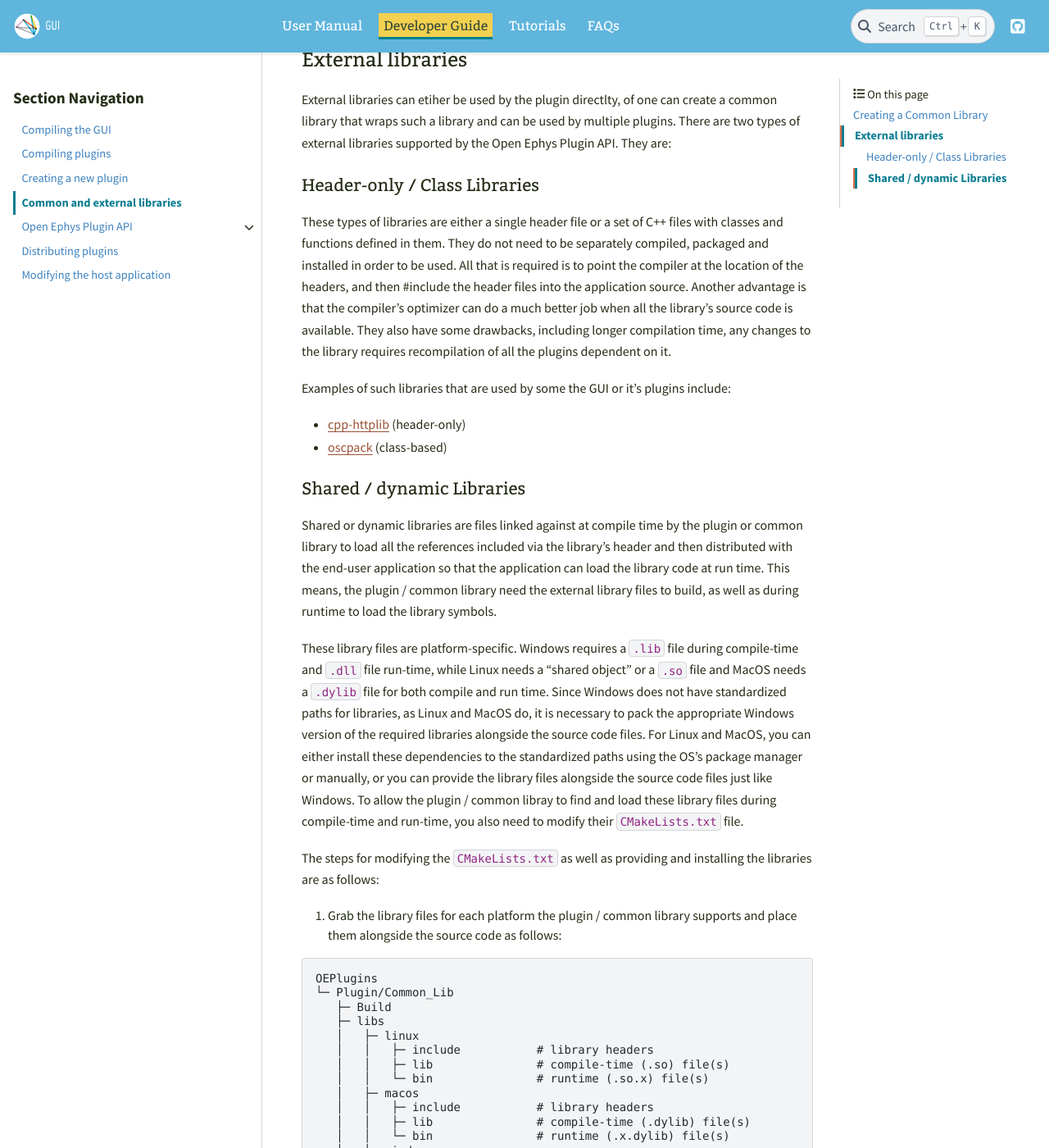
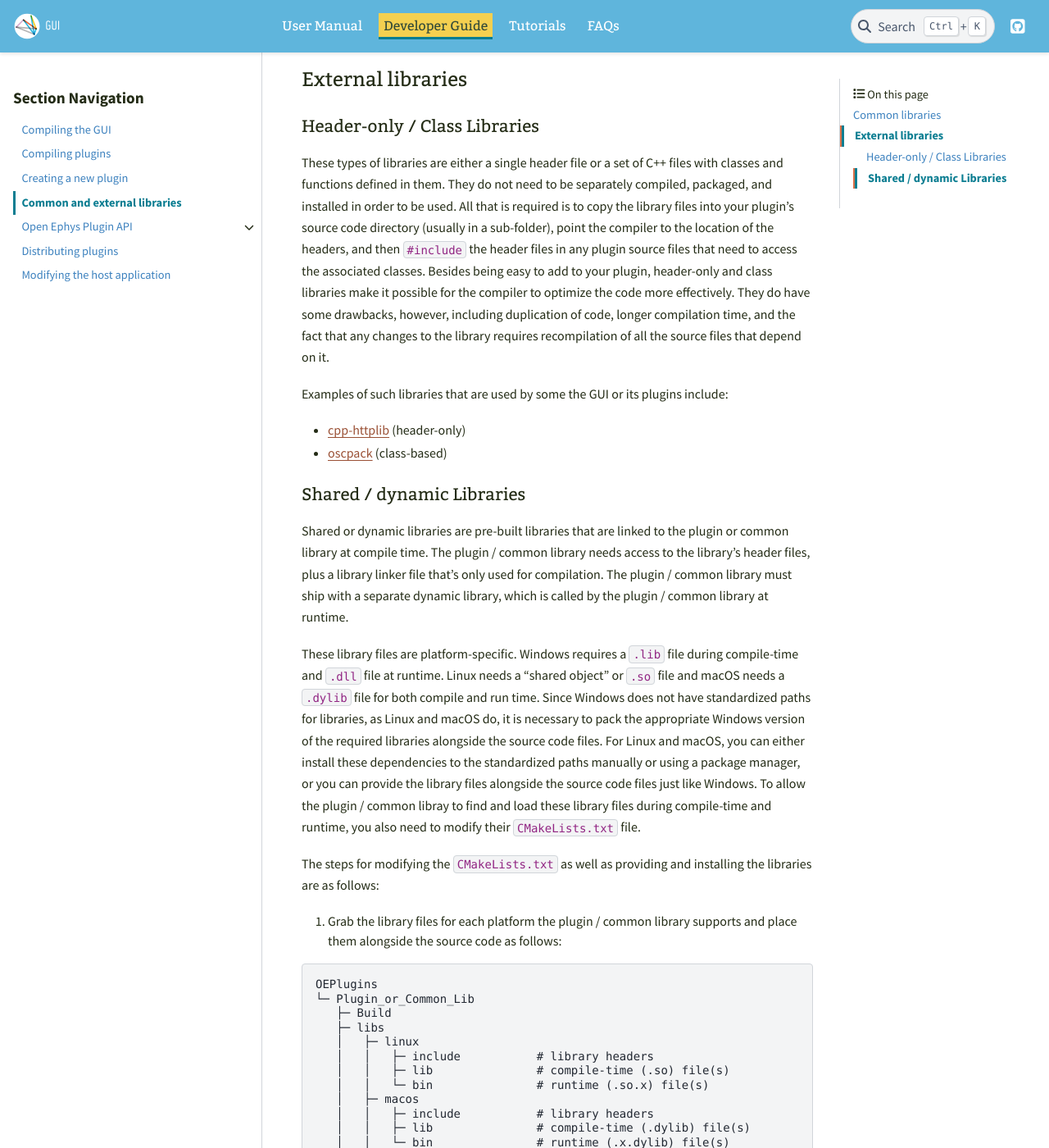
Before and after one commit to open-ephys/gui-docs, a Sphinx documentation site: the page built from source/Developer-Guide/Common-and-external-libraries.rst, in a window 1280 px wide and 1400 px high, scrolled down 2819 px. Shown: the whole window at 82% size. Built offline with Sphinx 7.4.7 and the PyData theme 0.15.4, drawn with Linux system fonts in a browser that asks for light colours; some of the changed text lies outside the part shown.

Commit message:
Edit common and external library instructions

```diff
--- a/source/Developer-Guide/Common-and-external-libraries.rst
+++ b/source/Developer-Guide/Common-and-external-libraries.rst
@@ -3,16 +3,16 @@
    :format: html
 
 Common and external libraries
-================================
+====================================
 
-Plugins are the primary means of extending the GUI's functionality. While, some plugins don't need any external libraries to work, other plugins need specific libraries for it to work. The libraries or dependencies are essential as they add more functionality to plugins without having to write all the code behind it.
+Not only do plugins make it easier to share new features with other users, they can also take advantage of a wide array of C++ libraries without adding new dependencies to the host application. While there are many plugins that only rely on the Open Ephys Plugin API, JUCE, and the C++ standard library, in some cases it is essential to call functions from more specialized libraries. External libraries can add powerful features with minimal extra code.
 
 Some examples of plugins that use external libaries include:
 
 * `Neuropixels PXI <https://github.com/open-ephys-plugins/neuropixels-pxi>`__ (*Neuropixels API*)
 * `ZMQ Interface <https://github.com/open-ephys-plugins/zmq-interface>`__ (*ZeroMQ*)
 
-There are also some cases where you want to create your own library that can be used by multiple plugins or you want to wrap a library with your own custom changes to provide a standard interface for multiple plugins, then you can do so by creating a common library. A common library is a Open Ephys Plugin API specific library that can be used by any plugin built using the Plugin API.
+It's also possible to create a custom library that can be used by multiple plugins, or to wrap an existing library in a way that makes it easier to use with the Open Ephys GUI. These "Common Libraries" are Open Ephys-specific libraries that can be used by any plugin built using the Plugin API.
 
 Some examples of common libraries and plugins that use them include:
 
@@ -25,11 +25,10 @@
    * `Spectrum Viewer <https://github.com/open-ephys-plugins/spectrum-viewer>`__
 
 
-
-This page will show you how to build common libraries and use external libraries. These instructions assume you have already compiled the main application. If not, follow the instructions on :ref:`this page <compilingthegui>`.
+This page will demonstrate how to use common libraries and external libraries in your plugins. These instructions assume you have already compiled the Open Ephys host application. If you haven't done that yet, follow the instructions on :ref:`this page <compilingthegui>`.
 
 
-Creating a Common Library
+Common libraries
 ##########################
 
 The first step in creating a new common library is to create a repository from the :code:`OECommonLib` template.
@@ -100,9 +99,9 @@
    }
 
 
-.. note:: For every class you want to export to use in the plugins, you need to add the `COMMON_LIB` macro to the class declaration as done above.
+.. note:: For every class you want to export for use by plugins, you need to add the `COMMON_LIB` macro to the class declaration as demonstrated above.
 
-Setup plugins using common libraries
+Using the common library in a plugin
 -------------------------------------
 
 For all the plugins that are going to use you common library, we first need to copy the :code:`link_open_ephys_lib.cmake` script from the :code:`OECommonLib` template repo to the plugin's base directory. This script will find and link the common library that is specified when calling it. Then modify the plugin's :code:`CMakeLists.txt` file to include and run this script as follows:
@@ -118,14 +117,12 @@
 External libraries
 ###################
 
-External libraries can etiher be used by the plugin directlty, of one can create a common library that wraps such a library and can be used by multiple plugins. There are two types of external libraries supported by the Open Ephys Plugin API. They are:
-
 Header-only / Class Libraries
 ------------------------------
 
-These types of libraries are either a single header file or a set of C++ files with classes and functions defined in them. They do not need to be separately compiled, packaged and installed in order to be used. All that is required is to point the compiler at the location of the headers, and then #include the header files into the application source. Another advantage is that the compiler's optimizer can do a much better job when all the library's source code is available. They also have some drawbacks, including longer compilation time, any changes to the library requires recompilation of all the plugins dependent on it.
+These types of libraries are either a single header file or a set of C++ files with classes and functions defined in them. They do not need to be separately compiled, packaged, and installed in order to be used. All that is required is to copy the library files into your plugin's source code directory (usually in a sub-folder), point the compiler to the location of the headers, and then :code:`#include` the header files in any plugin source files that need to access the associated classes. Besides being easy to add to your plugin, header-only and class libraries make it possible for the compiler to optimize the code more effectively. They do have some drawbacks, however, including duplication of code, longer compilation time, and the fact that any changes to the library requires recompilation of all the source files that depend on it.
 
-Examples of such libraries that are used by some the GUI or it's plugins include:
+Examples of such libraries that are used by some the GUI or its plugins include:
 
 * `cpp-httplib <https://github.com/yhirose/cpp-httplib>`__ (header-only)
 * `oscpack <https://code.google.com/archive/p/oscpack/>`__ (class-based)
@@ -134,9 +131,9 @@
 Shared / dynamic Libraries
 ---------------------------
 
-Shared or dynamic libraries are files linked against at compile time by the plugin or common library to load all the references included via the library's header and then distributed with the end-user application so that the application can load the library code at run time. This means, the plugin / common library need the external library files to build, as well as during runtime to load the library symbols.
+Shared or dynamic libraries are pre-built libraries that are linked to the plugin or common library at compile time. The plugin / common library needs access to the library's header files, plus a library linker file that's only used for compilation. The plugin / common library must ship with a separate dynamic library, which is called by the plugin / common library at runtime.
 
-These library files are platform-specific. Windows requires a :code:`.lib` file during compile-time and :code:`.dll` file run-time, while Linux needs a "shared object" or a :code:`.so` file  and MacOS needs a :code:`.dylib` file for both compile and run time. Since Windows does not have standardized paths for libraries, as Linux and MacOS do, it is necessary to pack the appropriate Windows version of the required libraries alongside the source code files. For Linux and MacOS, you can either install these dependencies to the standardized paths using the OS's package manager or manually, or you can provide the library files alongside the source code files just like Windows. To allow the plugin / common libray to find and load these library files during compile-time and run-time, you also need to modify their :code:`CMakeLists.txt` file.
+These library files are platform-specific. Windows requires a :code:`.lib` file during compile-time and :code:`.dll` file at runtime. Linux needs a "shared object" or :code:`.so` file and macOS needs a :code:`.dylib` file for both compile and run time. Since Windows does not have standardized paths for libraries, as Linux and macOS do, it is necessary to pack the appropriate Windows version of the required libraries alongside the source code files. For Linux and macOS, you can either install these dependencies to the standardized paths manually or using a package manager, or you can provide the library files alongside the source code files just like Windows. To allow the plugin / common libray to find and load these library files during compile-time and runtime, you also need to modify their :code:`CMakeLists.txt` file.
 
 The steps for modifying the :code:`CMakeLists.txt` as well as providing and installing the libraries are as follows:
 
@@ -145,7 +142,7 @@
 .. code-block::
 
    OEPlugins
-   └─ Plugin/Common_Lib
+   └─ Plugin_or_Common_Lib
       ├─ Build
       ├─ libs
       │   ├─ linux
@@ -205,7 +202,7 @@
    target_include_directories(${COMMONLIB_NAME} PRIVATE ${ZMQ_INCLUDE_DIRS})
 
 
-5. Lastly, we need to make sure the plugin / common library is able to find the run-time at the location it expects i.e. GUI's :code:`shared` directory. To do that, we need to tell CMake to install the library's run-time files to the code:`shared` directory. This can be done by adding the following lines at the end of the :code:`CMakeLists.txt` file
+5. Lastly, we need to make sure the plugin / common library is able to find the runtime library at the location it expects, i.e. the GUI's :code:`shared` directory. To do that, we need to tell CMake to install the library's runtime files to the :code:`shared` directory. This can be done by adding the following lines at the end of the :code:`CMakeLists.txt` file
 
 .. code-block:: cmake
 
@@ -217,4 +214,4 @@
       install(DIRECTORY ${CMAKE_CURRENT_SOURCE_DIR}/libs/macos/bin/ DESTINATION $ENV{HOME}/Library/Application\ Support/open-ephys/shared-api8)
    endif()
 
-6. Now, when you run CMake and build the plugin / common library, it should be able to find and load the library during compile-time and while installing the plugin, it will automatically install the run-time library at the correct location.
+6. Now, when you run CMake and build the plugin / common library, it should be able to find and load the library during compile-time. When installing the plugin, it will automatically install the runtime library at the correct location.
```
Also changed, not shown: other parts of source/Developer-Guide/Common-and-external-libraries.rst (+5 -5 lines).
